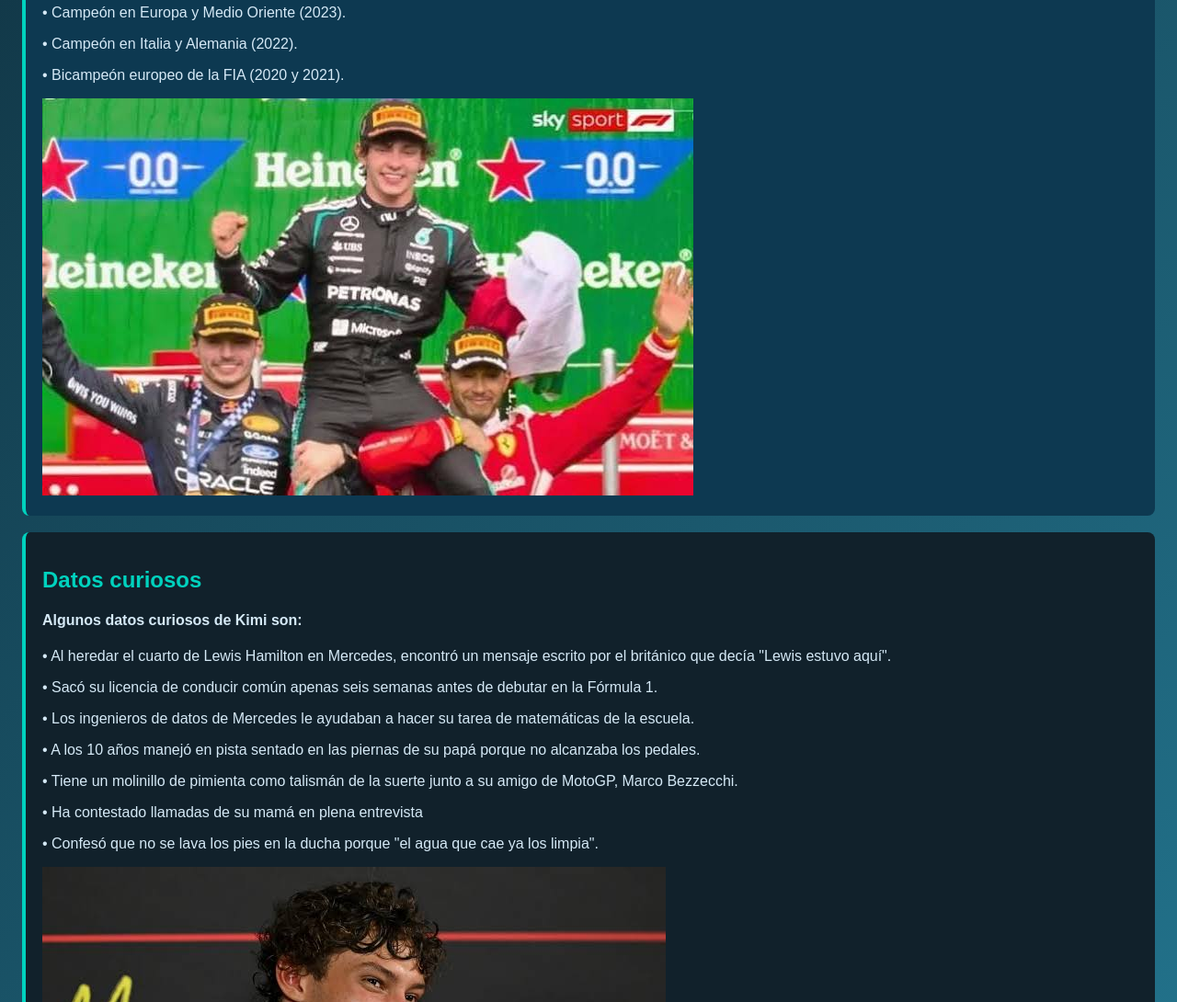
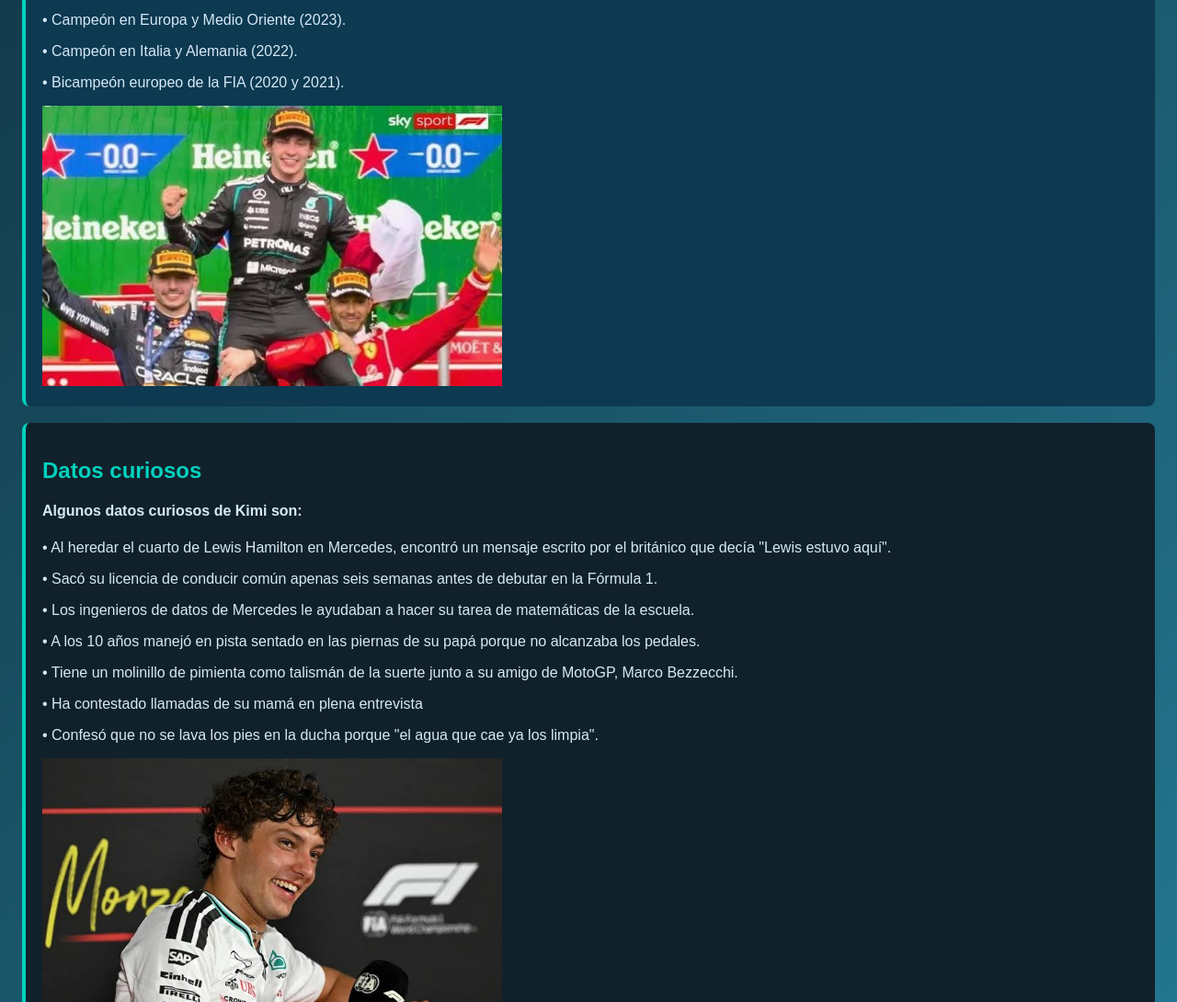
Before and after one commit to tomastin-stack/kimi-page-computer-science, a plain HTML site: page index.html in a window 1280 px wide. Shown: the part 1710-2800 px from the top of the page at 92% size. Drawn offline with Linux system fonts and the light colour scheme.

Commit message:
second Version

```diff
--- a/index.html
+++ b/index.html
@@ -28,7 +28,7 @@
     <h2>Introducción</h2>
     <p>Andrea Kimi Antoneli, es un piloto de automovilismo, nacido en Italia, y actual campeon del mundo a sus 20 años en esta temporada de 2026, con la Escuderia Mercedes, siendo el mas joven de la historia.
       </p>
-    <img src="fotos/kimi-introduccion.jpg" alt=" Kimi despues de haber ganado Monaco">
+    <img src="fotos/kimi-introduccion.jpg" alt=" Kimi despues de haber ganado Monaco" class ="img">
   </section>
 
   <section id="biografia">
@@ -38,7 +38,7 @@
     se unio a la academia de Mercedez en 2019. Tras convertir varios trofeos en inferirores, Formula 4 y llego a Formula 2 en 2024,
     debutando en la maxima categoria en 2025, como sucesor de Lewis Hamilton, Arraso la temporada 2026, quedando campeon con 390, a falta de 4 carreras.
      </p>
-     <img src="fotos/kimi-pequeno.jpg" alt=" Kimi de pequeño en Karting">
+     <img src="fotos/kimi-pequeno.jpg" alt=" Kimi de pequeño en Karting" class ="img">
   </section>
 
   <section id="logros">
@@ -50,7 +50,7 @@
     <p> • Campeón en Europa y Medio Oriente (2023).</p>
     <p> • Campeón en Italia y Alemania (2022).</p>
     <p> • Bicampeón europeo de la FIA (2020 y 2021).</p>
-    <img src="fotos/kimi-logro.jpg" alt=" Kimi levantado en el podio por dos campeones del mundo, al ganar su primer campeonato.s">
+    <img src="fotos/kimi-logro.jpg" alt=" Kimi levantado en el podio por dos campeones del mundo, al ganar su primer campeonato.s"class ="img">
 
   </section>
 
@@ -64,7 +64,7 @@
   <p> • Tiene un molinillo de pimienta como talismán de la suerte junto a su amigo de MotoGP, Marco Bezzecchi.</p>
   <p> • Ha contestado llamadas de su mamá en plena entrevista</p>
   <p> • Confesó que no se lava los pies en la ducha porque "el agua que cae ya los limpia".</p>
-  <img src="fotos/kimi-dato.jpg" alt=" Kimi en una conferencia de podios despues de ganar en Monza">
+  <img src="fotos/kimi-dato.jpg" alt=" Kimi en una conferencia de podios despues de ganar en Monza"class ="img">
 </section>
 
 </main>
--- a/style.css
+++ b/style.css
@@ -58,3 +58,10 @@ nav a {
 nav a:hover {
   color: white;
 }
+
+img {
+
+width: 500px;
+height: auto;
+
+}
```
